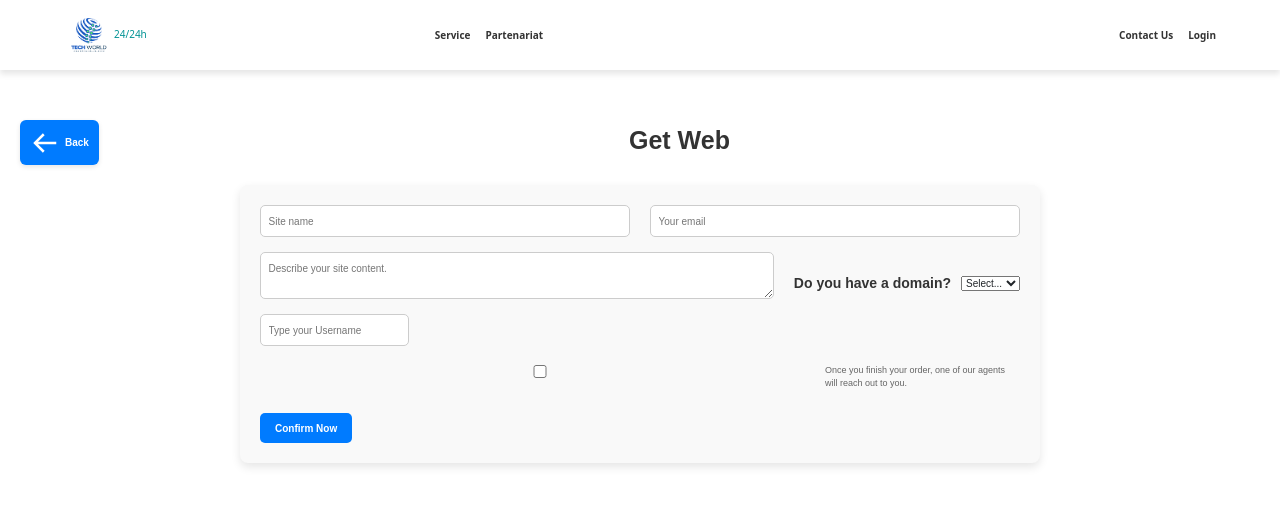
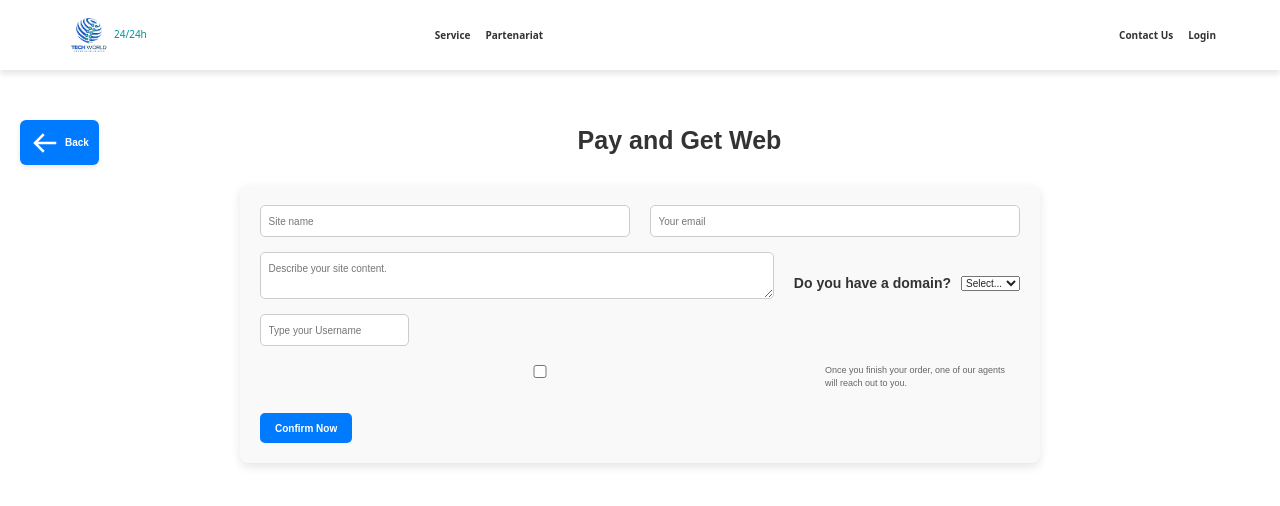
Before and after one commit to TechSupport84/jeancy24Sur, a React (Vite) app: page /getWeb in a window 1280 px wide. Shown: the top 506 px of the page. Built offline with nearby package versions, Linux system fonts and the light colour scheme; a web font is replaced by a local one.

Commit message:
deployed successfully

```diff
--- a/src/pages/GetEcommerce.jsx
+++ b/src/pages/GetEcommerce.jsx
@@ -61,7 +61,7 @@ function GetEcommerce() {
     <div className="get-web-container">
       <div className="header-screen">
         <BackArrowButton onClick={() => navigate('/')} />
-        <h1>Get Web</h1>
+        <h1>Get an  E-commerce </h1>
         <div className="ads"></div>
       </div>
 
@@ -74,7 +74,7 @@ function GetEcommerce() {
               setSiteName(e.target.value);
               handleInputChange();
             }}
-            placeholder="Site Name "
+            placeholder="Your E-commerce  site Name "
           />
           <input
             type="text"
--- a/src/pages/GetMobile.jsx
+++ b/src/pages/GetMobile.jsx
@@ -61,7 +61,7 @@ function GetMobile() {
     <div className="get-web-container">
       <div className="header-screen">
         <BackArrowButton onClick={() => navigate('/')} />
-        <h1>Get Web</h1>
+        <h1>Pay and get a Mobile App </h1>
         <div className="ads"></div>
       </div>
 
--- a/src/pages/GetWeb.jsx
+++ b/src/pages/GetWeb.jsx
@@ -61,7 +61,7 @@ function GetWeb() {
     <div className="get-web-container">
       <div className="header-screen">
         <BackArrowButton onClick={() => navigate('/')} />
-        <h1>Get Web</h1>
+        <h1>Pay and Get Web</h1>
         <div className="ads"></div>
       </div>
 
```
